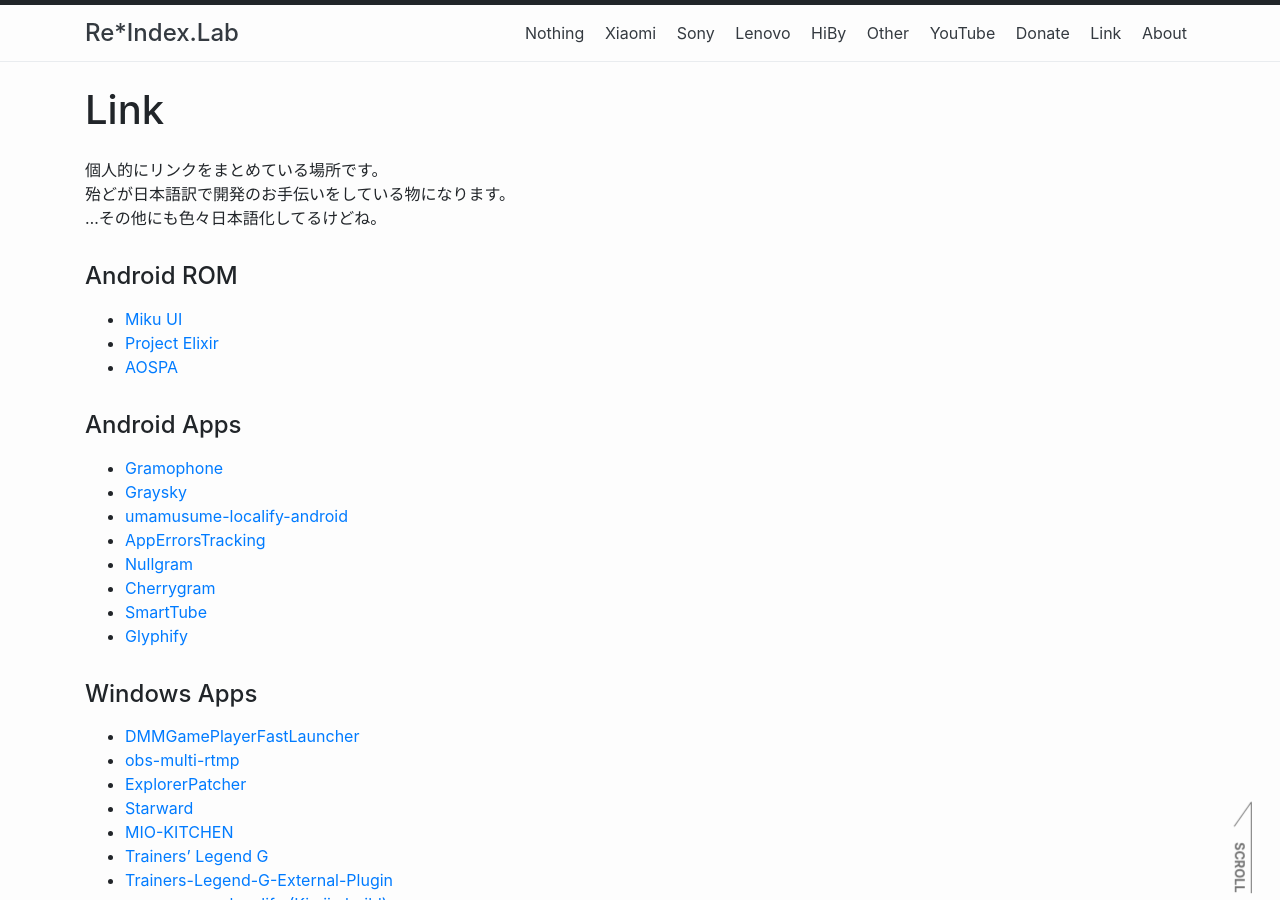
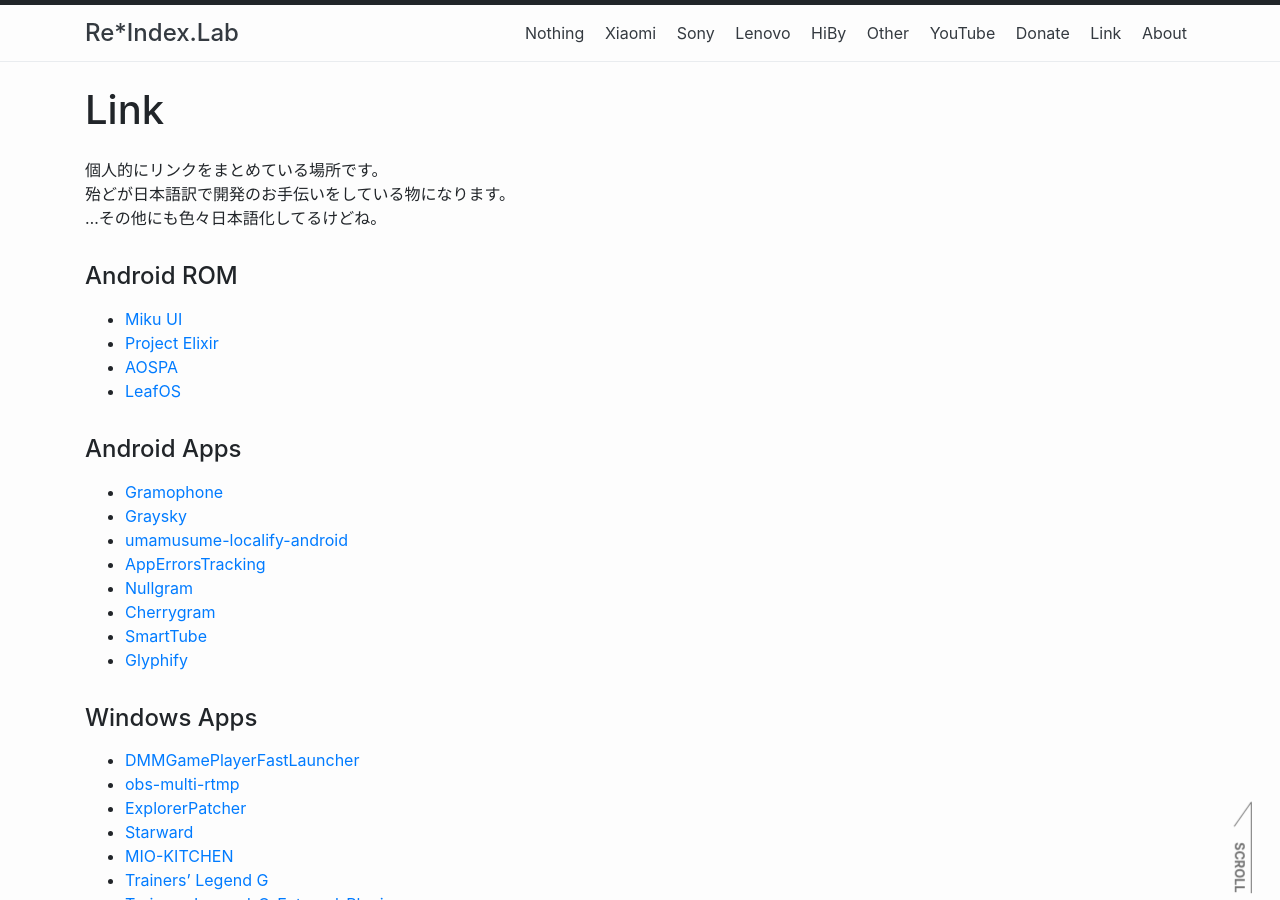
Before and after one commit to reindex-ot/reindex-ot.github.io, a Jekyll site: the page built from link.md, in a window 1280 px wide and 900 px high. Built offline with Jekyll 4.4.1, drawn with Linux system fonts in a browser that asks for light colours.

Commit message:
Update link.md
Signed-off-by: Re*Index. (ot_inc) <32851879+reindex-ot@users.noreply.github.com>

```diff
--- a/link.md
+++ b/link.md
@@ -13,6 +13,7 @@ permalink: /link/
 - [Miku UI](https://github.com/Miku-UI/manifesto)
 - [Project Elixir](https://projectelixiros.com/)
 - [AOSPA](https://paranoidandroid.co/)
+- [LeafOS](https://leafos.org/)
 
 #### Android Apps
 - [Gramophone](https://github.com/AkaneTan/Gramophone)
```
